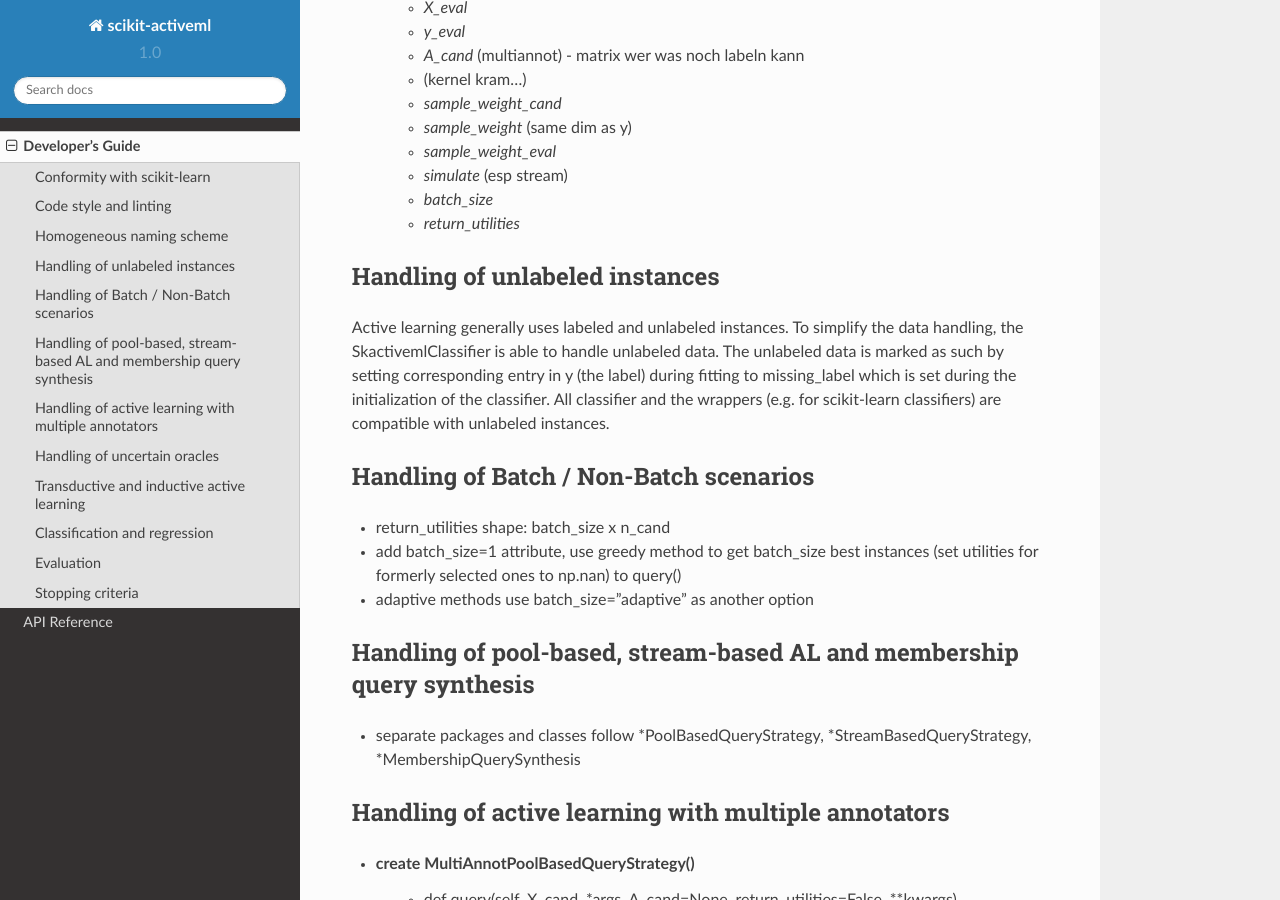
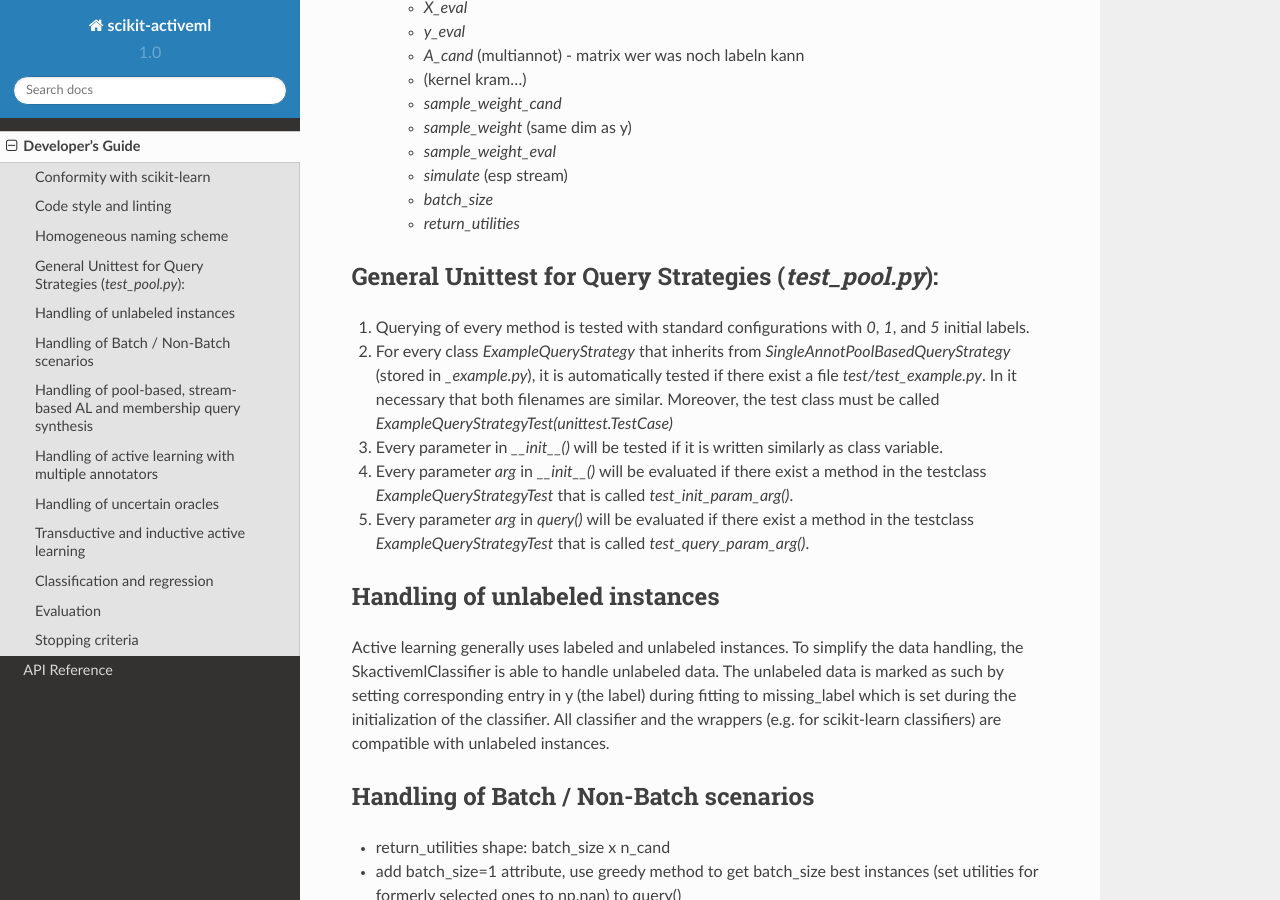
Before and after one commit to scikit-activeml/scikit-activeml, a Sphinx documentation site: the page built from docs/developers_guide.rst, in a window 1280 px wide and 900 px high, scrolled down 1016 px. Built offline with Sphinx 7.4.7 and the Read the Docs theme 2.0.0, drawn with Linux system fonts in a browser that asks for light colours.

Commit message:
Add guidelines for pool tests

```diff
--- a/docs/developers_guide.rst
+++ b/docs/developers_guide.rst
@@ -40,6 +40,19 @@ To simplify the use of this library, a homogeneous naming scheme is important. T
     * `simulate` (esp stream)
     * `batch_size`
     * `return_utilities`
+
+General Unittest for Query Strategies (`test_pool.py`):
+-------------------------------------------------------
+
+1. Querying of every method is tested with standard configurations with `0`, `1`, and `5` initial labels.
+
+2. For every class `ExampleQueryStrategy` that inherits from `SingleAnnotPoolBasedQueryStrategy` (stored in `_example.py`), it is automatically tested if there exist a file `test/test_example.py`. In it necessary that both filenames are similar. Moreover, the test class must be called `ExampleQueryStrategyTest(unittest.TestCase)`
+
+3. Every parameter in `__init__()` will be tested if it is written similarly as class variable.
+
+4. Every parameter `arg` in `__init__()` will be evaluated if there exist a method in the testclass `ExampleQueryStrategyTest` that is called `test_init_param_arg()`.
+
+5. Every parameter `arg` in `query()` will be evaluated if there exist a method in the testclass `ExampleQueryStrategyTest` that is called `test_query_param_arg()`.
 
 Handling of unlabeled instances
 -------------------------------
```
